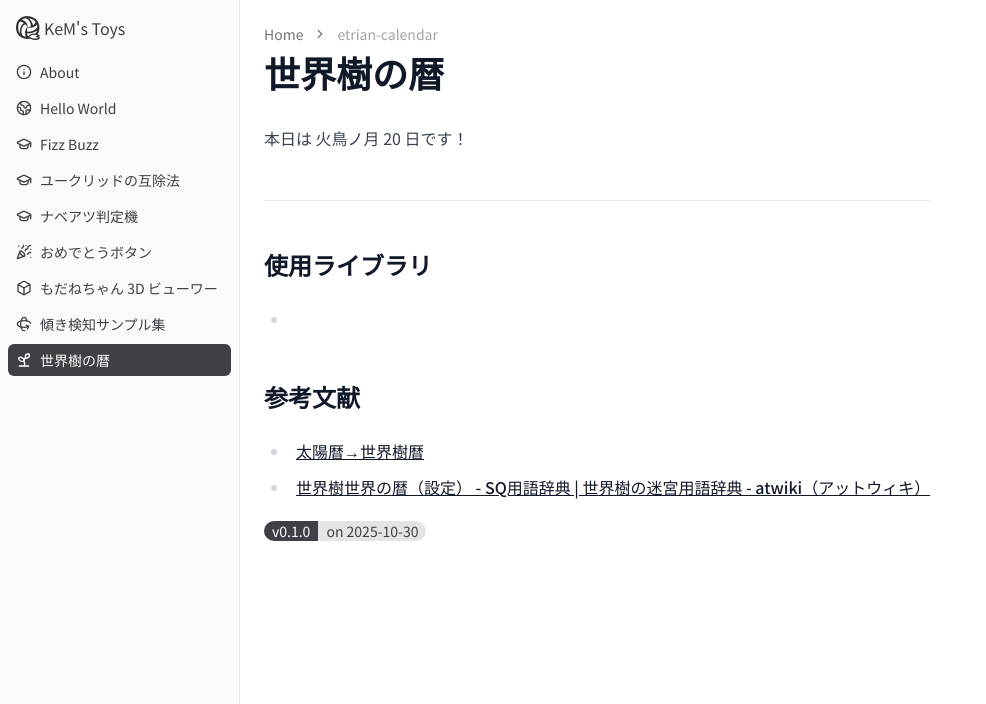
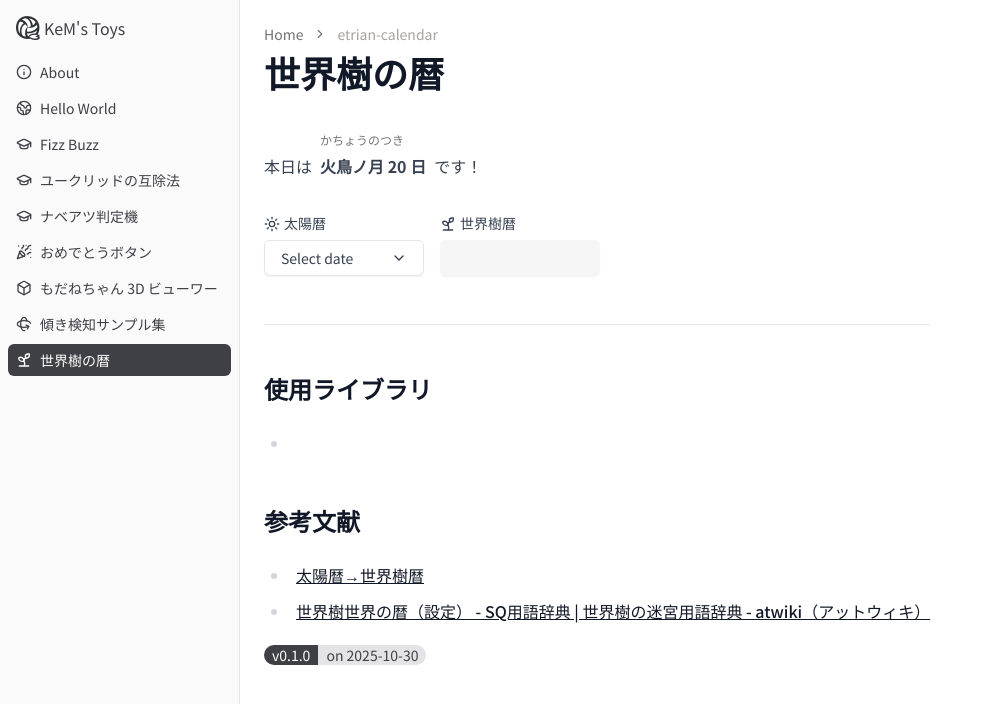
Before and after one commit to kem198/kems-toys, a Next.js app: page /etrian-calendar in a window 1280 px wide. Shown: the top 704 px of the page, without its empty margins (0-986 px from the left). Built offline with nearby package versions, Linux system fonts and the light colour scheme.

Commit message:
feat: enhance EtrianCalendar component with date selection and improved layout

```diff
--- a/src/app/(toys)/etrian-calendar/_components/etrian-calendar.tsx
+++ b/src/app/(toys)/etrian-calendar/_components/etrian-calendar.tsx
@@ -1,13 +1,92 @@
 "use client";
 
+import { Button } from "@/components/ui/button";
+import { Calendar } from "@/components/ui/calendar";
+import { Label } from "@/components/ui/label";
+import {
+  Popover,
+  PopoverContent,
+  PopoverTrigger,
+} from "@/components/ui/popover";
+import { format } from "date-fns";
+import { ChevronDownIcon, Sprout, Sun } from "lucide-react";
+import React from "react";
 import { toEtrianDate } from "../_utils/etrian-utils";
 
 function EtrianCalendar() {
   const today = new Date();
   const todaysEtrianDate = toEtrianDate(today);
 
+  const [open, setOpen] = React.useState(false);
+  const [date, setDate] = React.useState<Date | undefined>(undefined);
+
   return (
-    <div>{`本日は ${todaysEtrianDate.month.name} ${todaysEtrianDate.day} 日です！`}</div>
+    <div className="flex flex-col gap-4">
+      <div className="flex items-end gap-2">
+        <p className="mt-0">本日は</p>
+        <p className="mt-0">
+          <span className="text-xs text-muted-foreground">
+            {todaysEtrianDate.month.kana}
+          </span>
+          <br />
+          <span className="font-bold">{`${todaysEtrianDate.month.name} ${todaysEtrianDate.day && `${todaysEtrianDate.day} 日`}`}</span>
+        </p>
+        <p className="mt-0">です！</p>
+      </div>
+
+      <div className="flex flex-wrap items-center gap-4">
+        <div className="flex flex-col gap-2">
+          <Label htmlFor="date" className="flex gap-1">
+            <Sun size={16} />
+            太陽暦
+          </Label>
+          <Popover open={open} onOpenChange={setOpen}>
+            <PopoverTrigger asChild>
+              <Button
+                variant="outline"
+                id="date"
+                className="w-40 justify-between font-normal"
+              >
+                {date ? format(date, "yyyy-MM-dd") : "Select date"}
+                <ChevronDownIcon />
+              </Button>
+            </PopoverTrigger>
+            <PopoverContent
+              className="w-auto overflow-hidden p-0"
+              align="start"
+            >
+              <Calendar
+                mode="single"
+                selected={date}
+                captionLayout="dropdown"
+                onSelect={(selectedDate) => {
+                  setDate(selectedDate);
+                  setOpen(false);
+                }}
+              />
+            </PopoverContent>
+          </Popover>
+        </div>
+        {/* <ArrowRight size={16} /> */}
+        <div className="flex flex-col gap-2">
+          <Label className="flex gap-1">
+            <Sprout size={16} />
+            世界樹暦
+          </Label>
+          <div>
+            <Button
+              variant="secondary"
+              className="w-40 cursor-default select-text justify-between font-normal"
+            >
+              {date ? toEtrianDate(date).month.name : ""}{" "}
+              {date && toEtrianDate(date).day
+                ? `${toEtrianDate(date).day} 日`
+                : ""}
+            </Button>
+          </div>
+        </div>
+      </div>
+    </div>
   );
 }
 
```
